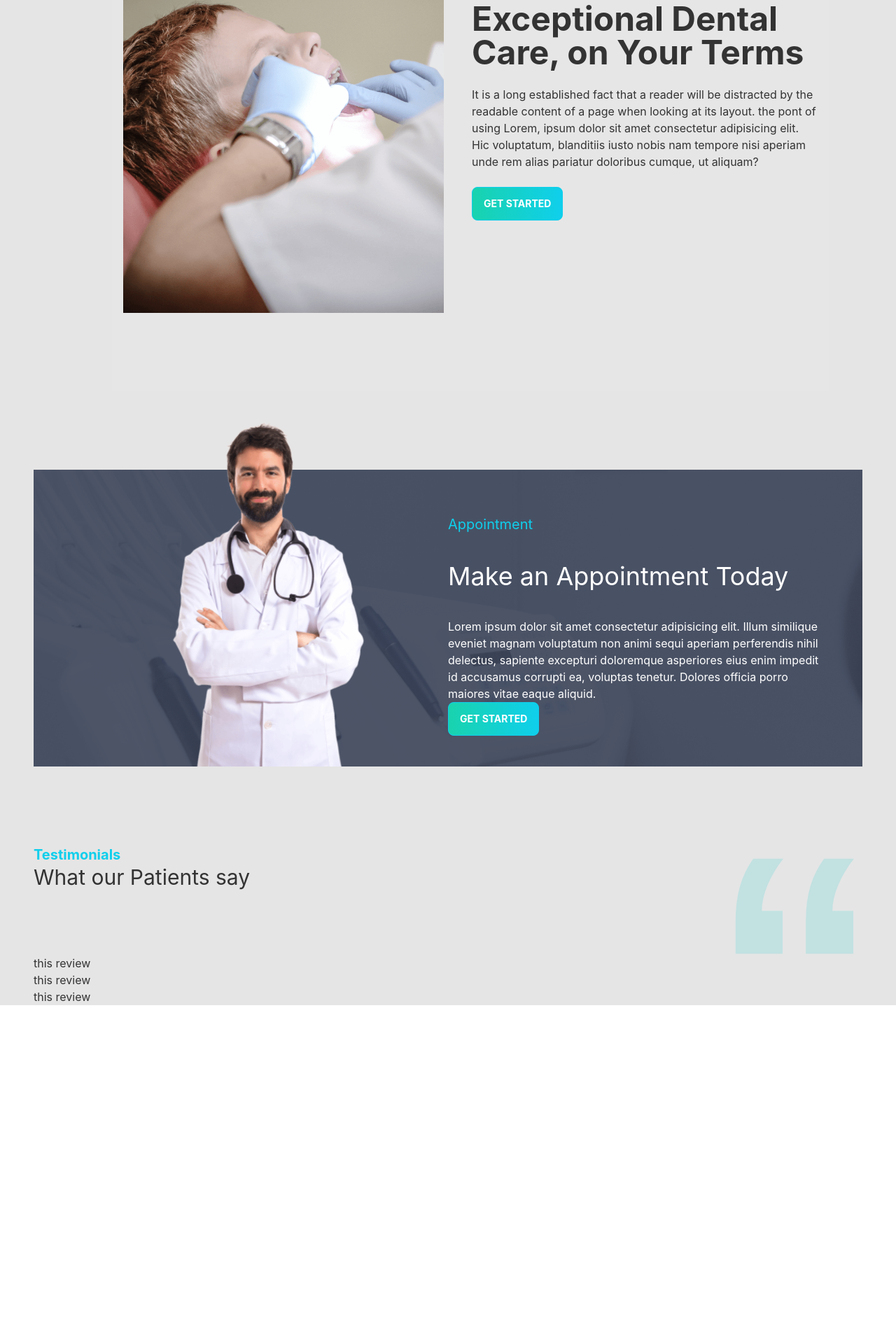
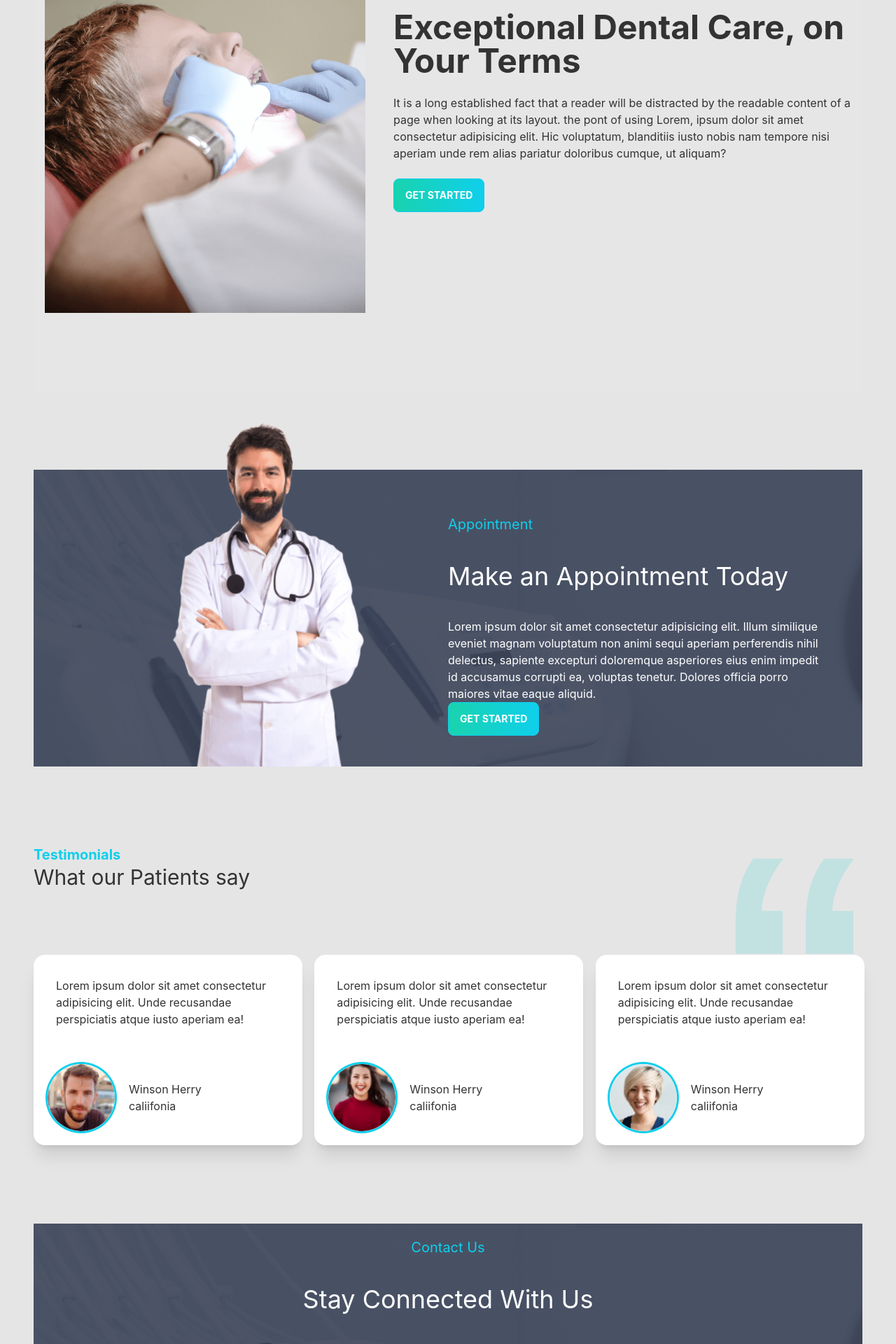
Before and after one commit to Shahin093/Milestone-12-Final-project-doctors-portal-cline, a React (Create React App) app: page / in a window 1280 px wide. Shown: the part 1804-3724 px from the top of the page at 70% size. Before the commit the page ends 3352 px from the top, so only its background shows below. Built offline with nearby package versions, Linux system fonts and the light colour scheme.

Commit message:
FOoter section done

```diff
--- a/src/App.js
+++ b/src/App.js
@@ -7,7 +7,7 @@ import Navbar from './Pages/Shared/Navbar';
 
 function App() {
   return (
-    <div className="px-12">
+    <div>
       <Navbar></Navbar>
       <Routes>
         <Route path='/' element={<Home></Home>}></Route>
--- a/src/Pages/Home/Banner.js
+++ b/src/Pages/Home/Banner.js
@@ -4,7 +4,7 @@ import GetStartedBtn from '../Shared/GetStartedBtn';
 const Banner = () => {
     return (
 
-        <div className="hero min-h-screen px-12">
+        <div className="hero min-h-screen">
             <div className="hero-content flex-col lg:flex-row-reverse">
                 <img src={chair} className="max-w-sm rounded-lg shadow-2xl" />
                 <div>
--- /dev/null
+++ b/src/Pages/Home/Contact.js
@@ -0,0 +1,28 @@
+import React from 'react';
+import contact from '../../assets/images/appointment.png'
+const Contact = () => {
+    return (
+
+
+        <div style={{
+            background: `url(${contact})`
+        }} className='text-center my-4'>
+            <h3 className='text-xl text-primary py-5'>Contact Us</h3>
+            <h2 className='text-4xl text-white py-5 mb-5'>Stay Connected With Us
+            </h2>
+            <form className='p-3' action="">
+                <input type="text" placeholder="Type here" className="input input-bordered input-xs my-2 w-full max-w-xs" />
+                <br />
+                <input type="text" placeholder="Type here" className="input input-bordered input-sm my-2 w-full max-w-xs" />
+                <br />
+                <input type="text" placeholder="Type here" className="input input-bordered input-md my-2 w-full max-w-xs" />
+                <br />
+                <input type="text" placeholder="Type here" className="input input-bordered input-lg my-2 w-full max-w-xs" /> <br />
+                <button className="btn btn-primary uppercase text-white font-bold bg-gradient-to-r from-secondary to-primary">Submit</button>
+            </form>
+
+        </div>
+    );
+};
+
+export default Contact;
--- /dev/null
+++ b/src/Pages/Home/Footer.js
@@ -0,0 +1,38 @@
+import React from 'react';
+import footer from '../../assets/images/footer.png'
+const Footer = () => {
+    return (
+        <footer style={{ background: `url(${footer})`, backgroundSize: 'cover' }} class="p-10">
+
+            <div className='footer'>
+                <div>
+                    <span class="footer-title">Services</span>
+                    <a class="link link-hover">Branding</a>
+                    <a class="link link-hover">Design</a>
+                    <a class="link link-hover">Marketing</a>
+                    <a class="link link-hover">Advertisement</a>
+                </div>
+                <div>
+                    <span class="footer-title">Company</span>
+                    <a class="link link-hover">About us</a>
+                    <a class="link link-hover">Contact</a>
+                    <a class="link link-hover">Jobs</a>
+                    <a class="link link-hover">Press kit</a>
+                </div>
+                <div>
+                    <span class="footer-title">Legal</span>
+                    <a class="link link-hover">Terms of use</a>
+                    <a class="link link-hover">Privacy policy</a>
+                    <a class="link link-hover">Cookie policy</a>
+                </div>
+            </div>
+            <div className='my-10 text-center'>
+                <p>Copyright © 2022 - All right reserved by ACME Industries Ltd</p>
+            </div>
+
+        </footer>
+
+    );
+};
+
+export default Footer;
--- a/src/Pages/Home/Home.js
+++ b/src/Pages/Home/Home.js
@@ -1,18 +1,22 @@
 import React from 'react';
 import Appoinment from './Appoinment';
 import Banner from './Banner';
+import Contact from './Contact';
+import Footer from './Footer';
 import Info from './Info';
 import Services from './Services';
 import Testimonial from './Testimonial';
 
 const Home = () => {
     return (
-        <div>
+        <div className="px-12">
             <Banner></Banner>
             <Info></Info>
             <Services></Services>
             <Appoinment></Appoinment>
             <Testimonial></Testimonial>
+            <Contact></Contact>
+            <Footer></Footer>
         </div>
     );
 };
--- a/src/Pages/Home/Review.js
+++ b/src/Pages/Home/Review.js
@@ -1,9 +1,23 @@
 import React from 'react';
 
-const Review = () => {
+const Review = ({ review }) => {
+    const { img, name, location } = review;
     return (
-        <div>
-            <h2>this review</h2>
+        <div class="card w-96 bg-base-100 shadow-xl">
+            <div class="card-body">
+                <p>Lorem ipsum dolor sit amet consectetur adipisicing elit. Unde recusandae perspiciatis atque iusto aperiam ea!</p>
+            </div>
+            <div className='flex items-center'>
+                <div class="avatar">
+                    <div class="w-24 rounded-full ring ring-primary ring-offset-base-100 m-5">
+                        <img src={img} />
+                    </div>
+                </div>
+                <div>
+                    <h4>{name}</h4>
+                    <p>{location}</p>
+                </div>
+            </div>
         </div>
     );
 };
--- a/src/Pages/Home/Services.js
+++ b/src/Pages/Home/Services.js
@@ -32,13 +32,13 @@ const Services = () => {
                 <h3 className='text-primary text-xl font-bold uppercase'>Our Services</h3>
                 <h2 className='text-4xl'>Services We Provide</h2>
             </div>
-            <div className='grid sm:grid-cols-1 md:grid-cols-2 lg:grid-cols-3 gap-5 pl-12 my-14'>
+            <div className='grid sm:grid-cols-1 md:grid-cols-2 lg:grid-cols-3 gap-5 my-14'>
                 {
                     services.map(service => <Service key={service._id} service={service}></Service>)
                 }
             </div>
-            <div className='px-12 pl-28'>
-                <div class="hero min-h-screen bg-base-200 py-12">
+            <div className=''>
+                <div class="hero min-h-screen bg-base-200">
                     <div class="hero-content flex-col lg:flex-row gap-10">
                         <img width="458px" height='5760px' src={treatment} />
                         <div className=''>
--- a/src/Pages/Home/Testimonial.js
+++ b/src/Pages/Home/Testimonial.js
@@ -8,19 +8,22 @@ const Testimonial = () => {
     const reviews = [
         {
             _id: 1,
-            name: 'Winson Herry',
+            location: 'caliifonia'
+            , name: 'Winson Herry',
             review: '',
             img: people1
         },
         {
             _id: 2,
-            name: 'Winson Herry',
+            location: 'caliifonia'
+            , name: 'Winson Herry',
             review: '',
             img: people2
         },
         {
             _id: 3,
-            name: 'Winson Herry',
+            location: 'caliifonia'
+            , name: 'Winson Herry',
             review: '',
             img: people3
         },
@@ -36,7 +39,7 @@ const Testimonial = () => {
                     <img className='w-24 lg:w-48' src={quote} alt="" />
                 </div>
             </div>
-            <div>
+            <div className='grid grid-cols-1 md:grid-cols-2 lg:grid-cols-3 gap-5'>
                 {reviews.map(review => <Review key={review._id} review={review}></Review>)}
             </div>
 
```
